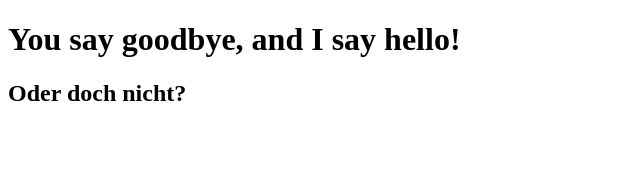
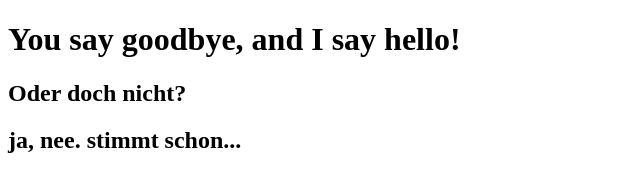
Before and after one commit to pseudoraddei/coursera-frontend, a plain HTML site: page site/index.html in a window 1280 px wide. Shown: the whole page, without its empty margins (0-640 px from the left). Drawn offline with Linux system fonts and the light colour scheme.

Commit message:
some additional changes

```diff
--- a/site/index.html
+++ b/site/index.html
@@ -6,5 +6,6 @@
 <body>
 	<h1>You say goodbye, and I say hello!</h1>
 	<h2>Oder doch nicht?</h2>
+	<h2>ja, nee. stimmt schon...</h2>
 </body>
 </html>
```
